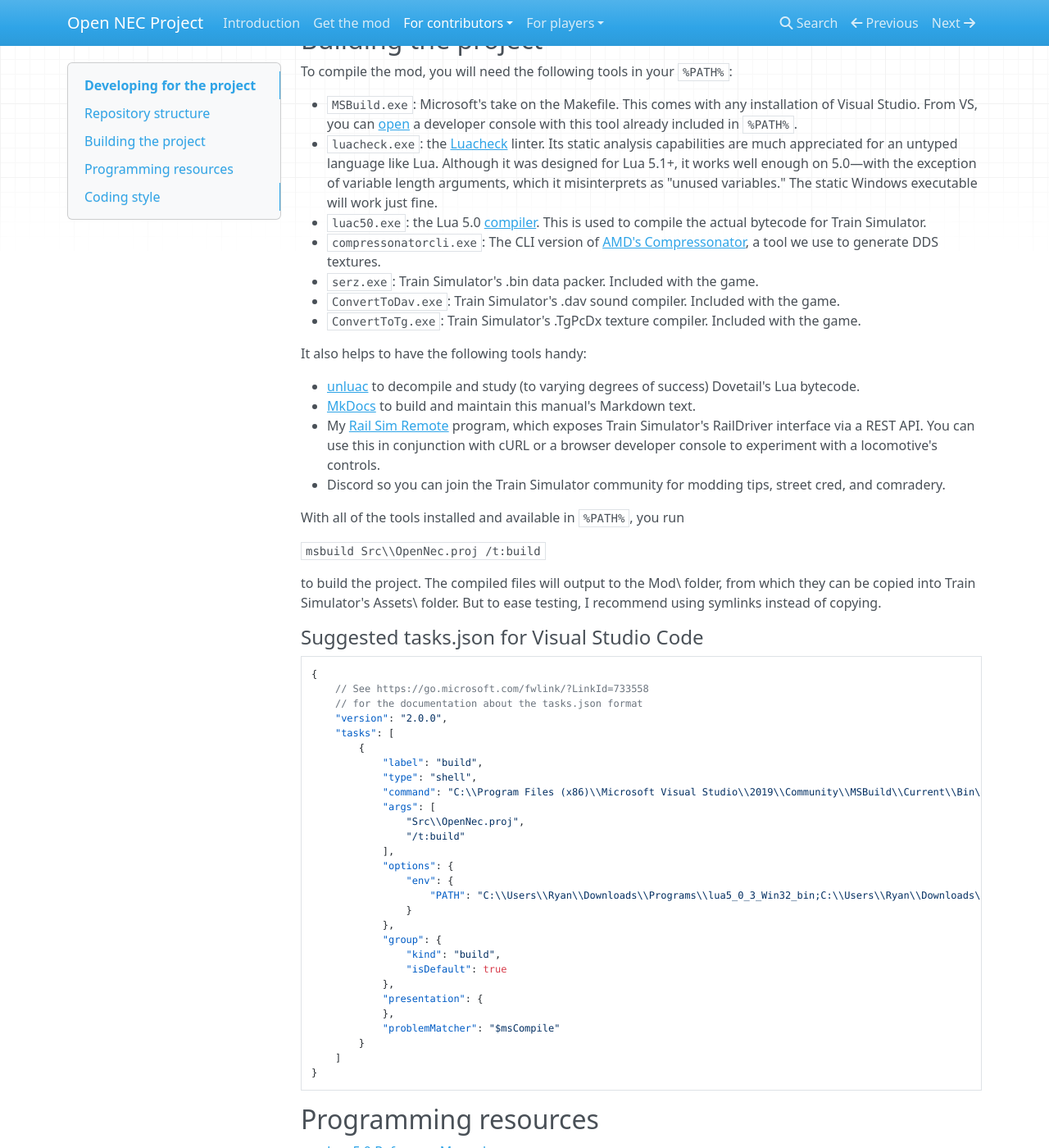
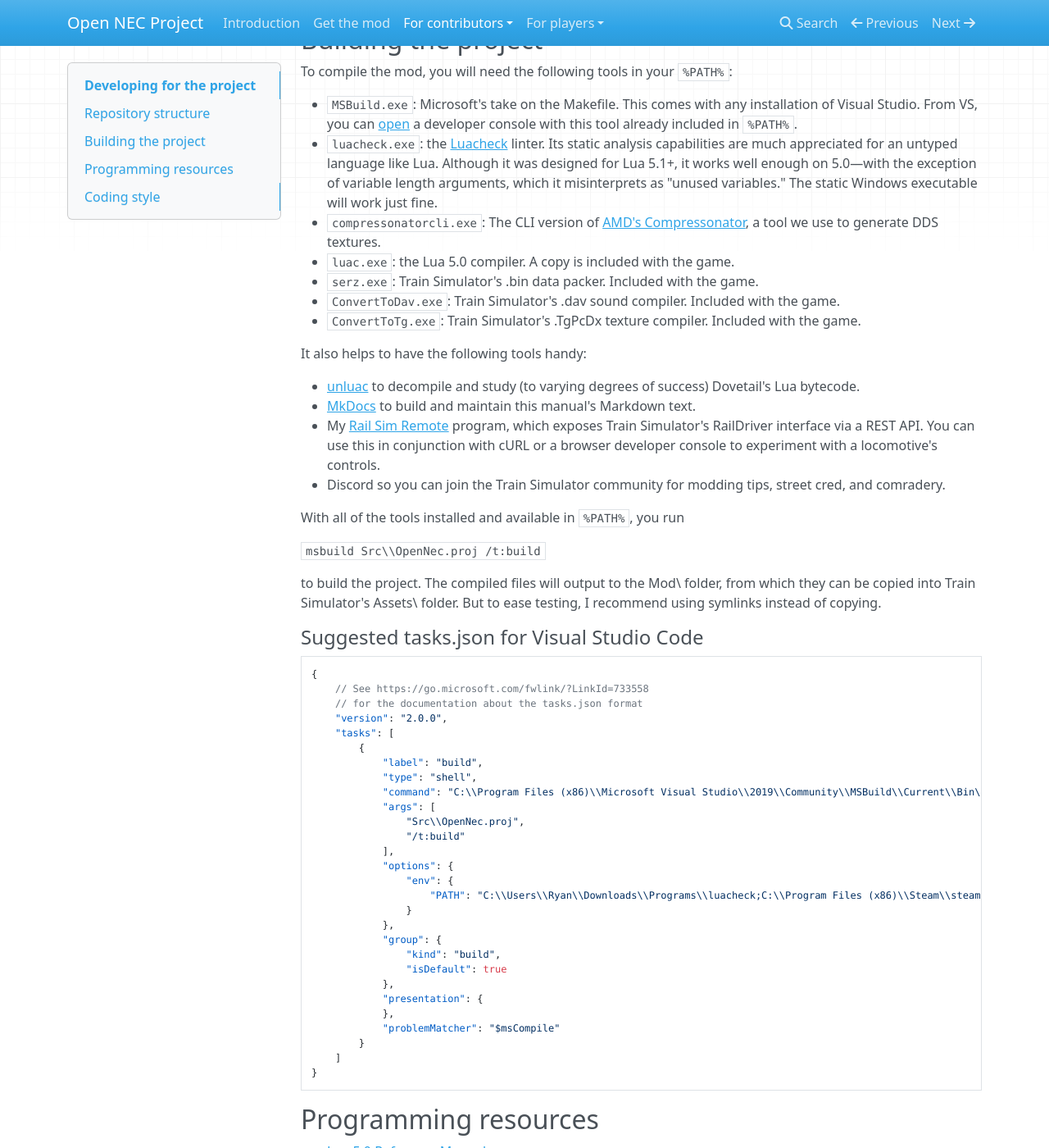
Before and after one commit to YoRyan/open-nec, an MkDocs documentation site: the page built from Docs/for-contributors/index.md, in a window 1280 px wide and 1400 px high, scrolled down 504 px. Shown: the whole window at 82% size. Built offline with MkDocs 1.6.1, drawn with Linux system fonts in a browser that asks for light colours; nearby versions of some CDN libraries.

Commit message:
Build: use the luac included with RailWorks

```diff
--- a/Docs/for-contributors/index.md
+++ b/Docs/for-contributors/index.md
@@ -20,8 +20,8 @@ To compile the mod, you will need the following tools in your `%PATH%`:
 
 - `MSBuild.exe`: Microsoft's take on the Makefile. This comes with any installation of Visual Studio. From VS, you can [open](https://docs.microsoft.com/en-us/dotnet/framework/tools/developer-command-prompt-for-vs) a developer console with this tool already included in `%PATH%`.
 - `luacheck.exe`: the [Luacheck](https://github.com/mpeterv/luacheck) linter. Its static analysis capabilities are much appreciated for an untyped language like Lua. Although it was designed for Lua 5.1+, it works well enough on 5.0—with the exception of variable length arguments, which it misinterprets as "unused variables." The static Windows executable will work just fine.
-- `luac50.exe`: the Lua 5.0 [compiler](https://sourceforge.net/projects/luabinaries/files/5.0.3/Tools%20Executables/). This is used to compile the actual bytecode for Train Simulator.
 - `compressonatorcli.exe`: The CLI version of [AMD's Compressonator](https://gpuopen.com/compressonator/), a tool we use to generate DDS textures.
+- `luac.exe`: the Lua 5.0 compiler. A copy is included with the game.
 - `serz.exe`: Train Simulator's .bin data packer. Included with the game.
 - `ConvertToDav.exe`: Train Simulator's .dav sound compiler. Included with the game.
 - `ConvertToTg.exe`: Train Simulator's .TgPcDx texture compiler. Included with the game.
@@ -57,7 +57,7 @@ to build the project. The compiled files will output to the Mod\ folder, from wh
             ],
             "options": {
                 "env": {
-                    "PATH": "C:\\Users\\Ryan\\Downloads\\Programs\\lua5_0_3_Win32_bin;C:\\Users\\Ryan\\Downloads\\Programs\\luacheck;C:\\Program Files (x86)\\Steam\\steamapps\\common\\RailWorks;C:\\Compressonator_4.1.5083\\bin\\CLI"
+                    "PATH": "C:\\Users\\Ryan\\Downloads\\Programs\\luacheck;C:\\Program Files (x86)\\Steam\\steamapps\\common\\RailWorks;C:\\Compressonator_4.1.5083\\bin\\CLI"
                 }
             },
             "group": {
```
Also changed, not shown: 1 other file.
